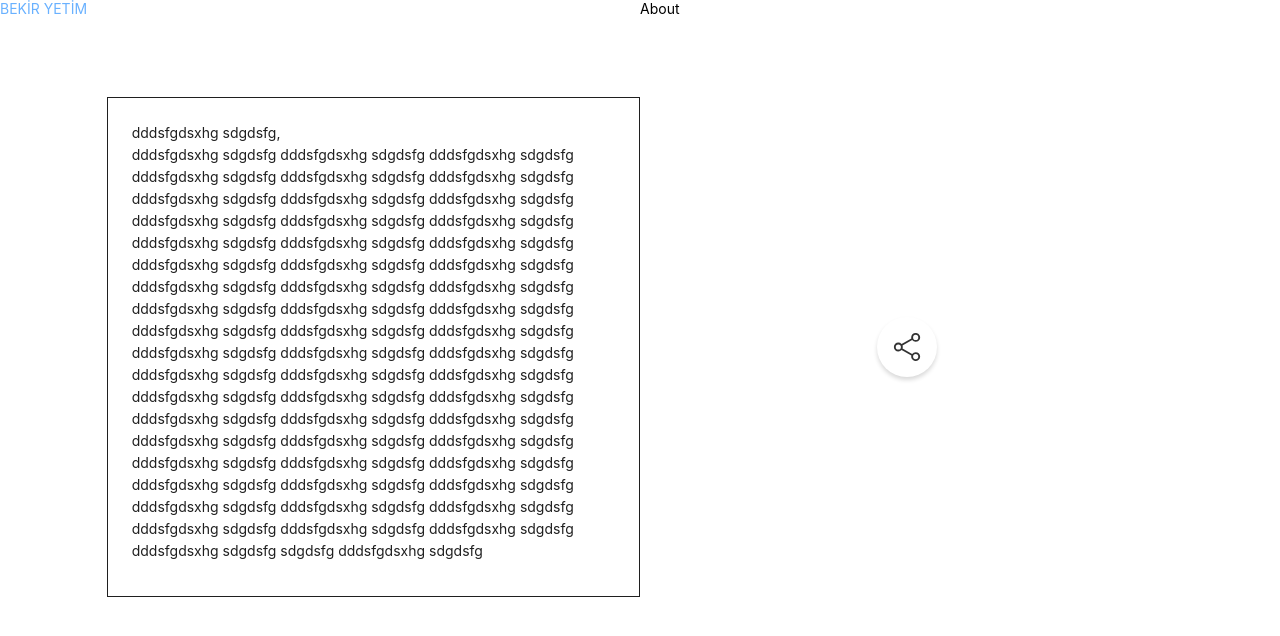
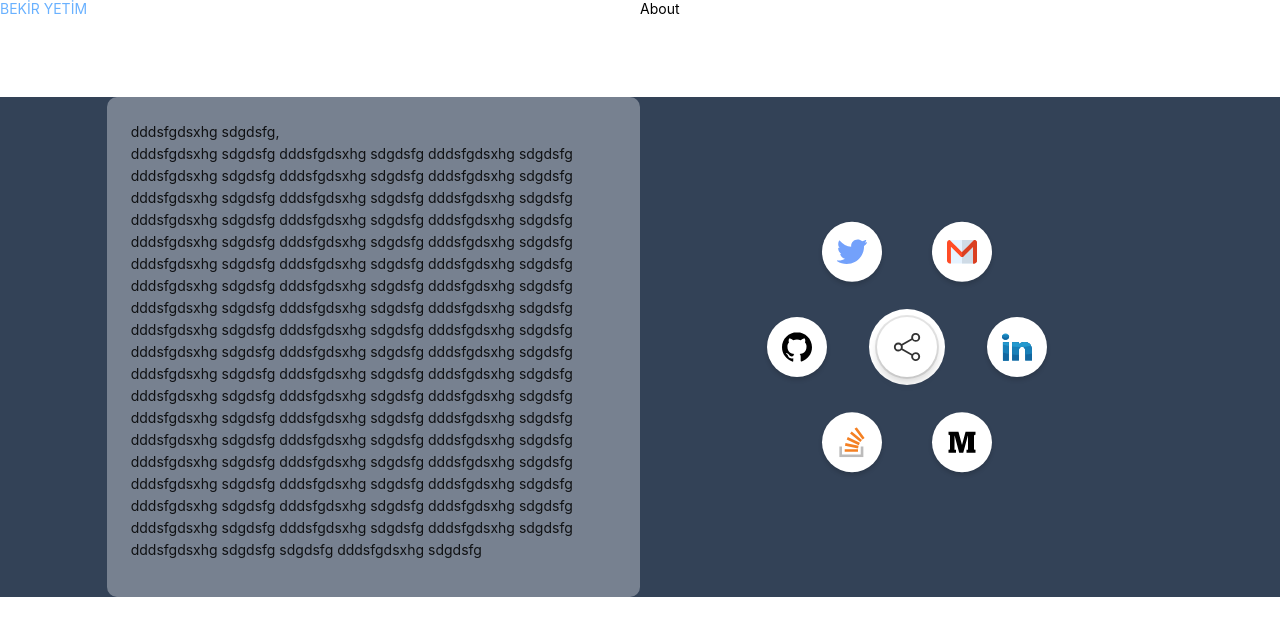
Before and after one commit to zeynepbozkirr/new-blog, a Next.js app: page /About in a window 1280 px wide. Shown: the top 636 px of the page. Built offline with nearby package versions, Linux system fonts and the light colour scheme.

Commit message:
some change

```diff
--- a/components/About/about.js
+++ b/components/About/about.js
@@ -8,10 +8,9 @@ const AboutMe = () => {
     <div>
       <Card
         style={{
-          border: "solid 1px ",
-          // borderLeft: "solid 1px ",
-          // borderBottom: "solid 1px ",
-          borderRadius: "0",
+          background: "rgba(187, 191, 202, 0.5)",
+          borderRadius: 10,
+          borderWidth: 0,
           width: "100%",
           height: "500px",
         }}
--- a/components/About/contact.js
+++ b/components/About/contact.js
@@ -17,6 +17,12 @@ const ContactMe = () => {
   const onclick = () => {
     setOpenToggle(!openToggle);
   };
+
+  useEffect(() => {
+    setTimeout(() => {
+      setOpenToggle(false);
+    }, 1000);
+  }, []);
 
   return (
     <div className={styles.contact}>
--- a/components/components.module.css
+++ b/components/components.module.css
@@ -6,11 +6,14 @@
     font-size: 14px;
     height: 40px;
     width: 170px;
+    display: flex;
+    align-items: center;
+    justify-content: space-evenly;
 
 }
 .button:hover{
     color: #9C1AFF !important;
-    border-color: #8d8c8c !important;
+    border-color: #e0e0e0 !important;
 
 }
 
@@ -26,11 +29,12 @@
     /*color: white;*/
     border: 1px solid  white;
     background-color: #E2E3E4;
-    borderRadius: 10px;
+    border-radius: 10px;
     width: 220px;
-    height: 35px;
+    height: 37px;
     paddingLeft: 5px;
     display: flex;
+    align-items: center;
     justify-content: space-between;
 
 }
@@ -125,7 +129,7 @@
     min-height: 50vh;
     width:100%;
     height: 500px;
-    background: #FFFFFF;
+    background: #334257
 
 
 }
@@ -152,6 +156,7 @@
     font-size: 2em;
     transition: 0.5s;
     z-index:1000 ;
+     background-color: white;
 
 }
 
@@ -183,7 +188,7 @@
     transition:0.15s;
     transform-origin:140px ;
     margin-left: -110px;
-    margin-top: -50px;
+    margin-top: -60px;
     scale: 1;
 
 }
--- a/package.json
+++ b/package.json
@@ -26,6 +26,7 @@
     "react-helmet": "^6.1.0",
     "react-loader-spinner": "^5.3.4",
     "react-paginate": "^8.1.4",
+    "react-render-html": "^0.6.0",
     "react-reveal": "^1.2.2"
   },
   "devDependencies": {
--- a/pages/About.js
+++ b/pages/About.js
@@ -3,7 +3,7 @@ import AboutComp from "../components/About";
 
 const About = () => {
   return (
-    <div>
+    <div style={{ background: "#334257" }}>
       <AboutComp />
     </div>
   );
```
Also changed, not shown: components/Posts.js (+5 -2 lines), pages/posts/[id].js (+27 -3 lines), public/arrowRight.svg (added), 1 other file (tests, documents, lock files or other folders).
